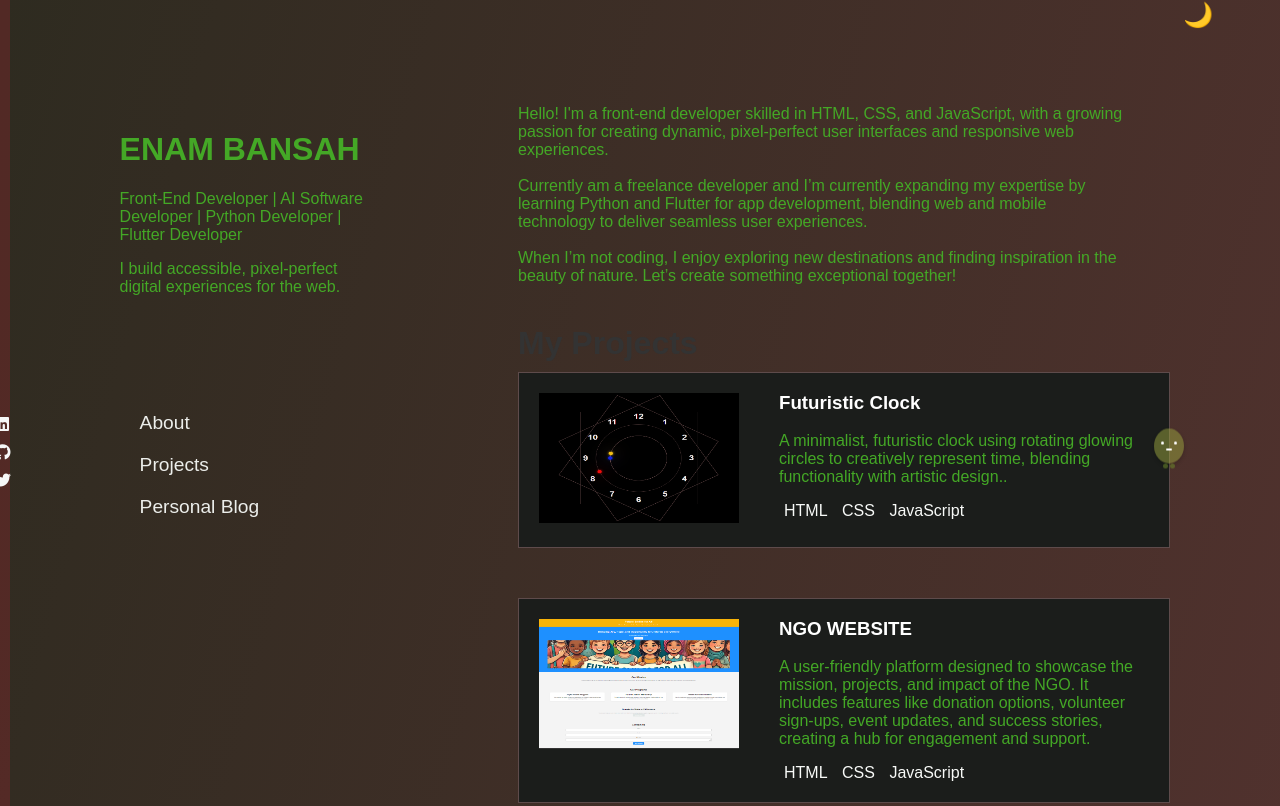
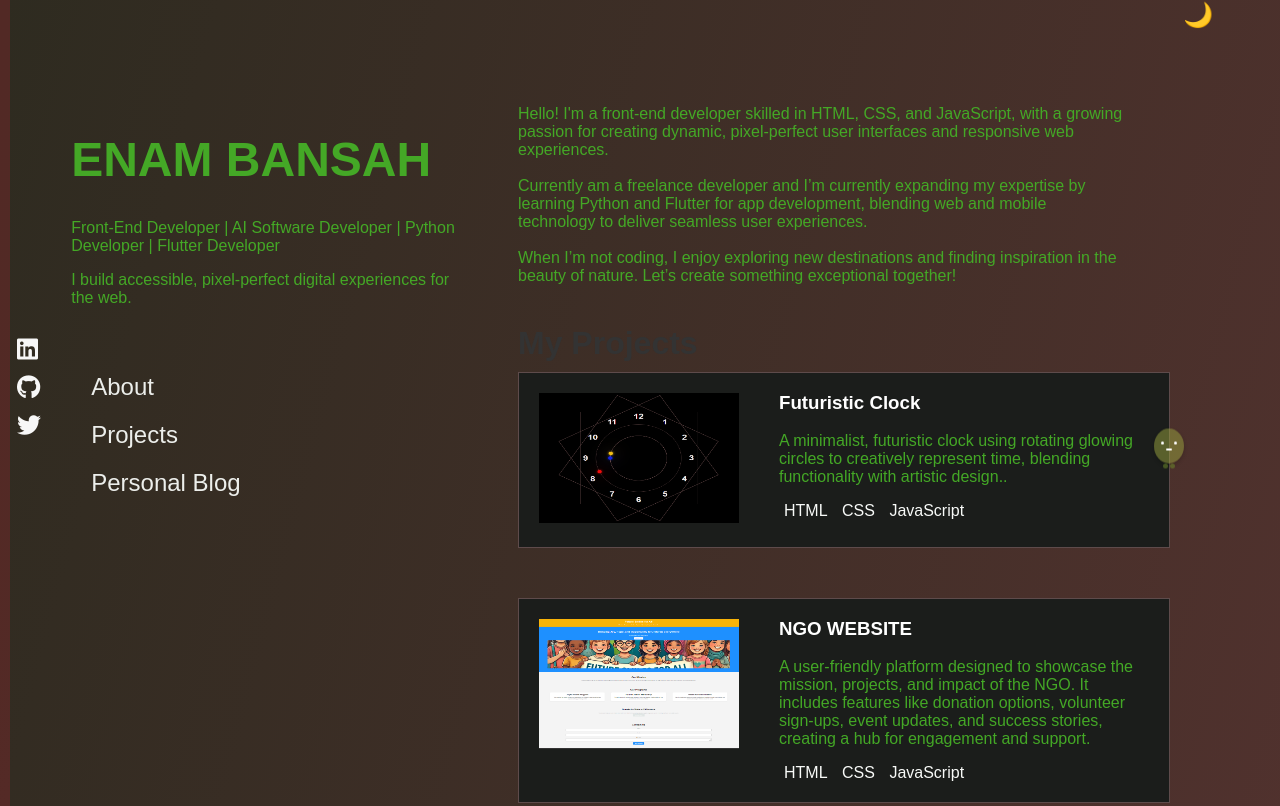
Before and after one commit to E-namBans/enambans, a plain HTML site: page index.html in a window 1280 px wide. Shown: the top 806 px of the page. Drawn offline with Linux system fonts and the light colour scheme; files whose address does not match are found by name; a web font is replaced by a local one.

Commit message:
Add files via upload

```diff
--- a/style.css
+++ b/style.css
@@ -129,13 +129,15 @@ header .menu_container {
 
     .links {
            position: fixed;
-           top: 50%;
-          width: 70px !important;
-           margin-left: -55px;
+           top: 40%;
+          width: 90px !important;
+           margin-left: -33px;
+
   }
 
   .links a{
         color: #f7f7f7;
+        font-size: 1.5rem;
   }
 
   .links li{
@@ -155,15 +157,27 @@ header .menu_container {
 
 
   .left{
-  padding: 30px;
+  padding: 20px;
  position: fixed;
  top: 10%;
-left: 7%;
-width: 20%;
+left: 4%;
+width: 30%;
+  }
+
+  .left h1{
+    font-weight: bolder;
+    font-size: 3rem;
+  }
+
+  .left .spec{
+    color: white;
+    margin-top: -33px;
+    font-weight: bolder;
   }
 
   nav {
-padding-top: 90px;
+
+padding-top: 40px;
         display: grid;
   }
 
@@ -172,7 +186,7 @@ padding-top: 90px;
     color: #eceeeb;
     text-decoration: none;
     margin: 0 10px;
-    font-size: 1.2rem;
+    font-size: 1.5rem;
     transition: color 0.3s ease, background-color 0.3s ease;
   }
 
```
